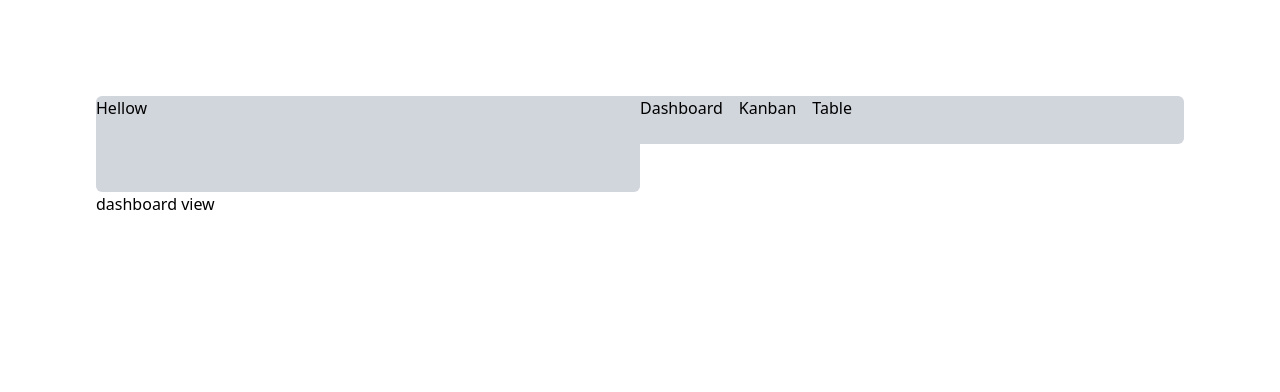
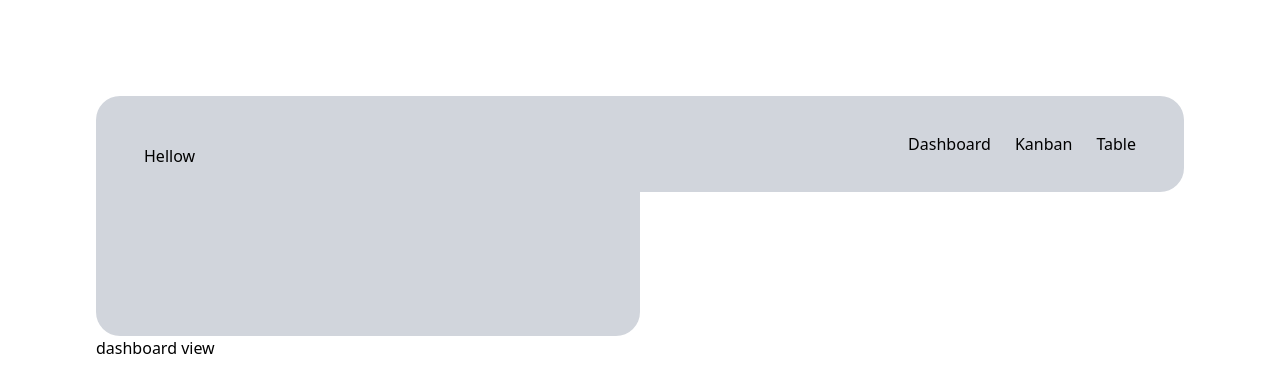
Before and after one commit to daniel-kadlec/Sway, a Next.js app: page /dashboard in a window 1280 px wide. Shown: the top 392 px of the page. Built offline with nearby package versions, Linux system fonts and the light colour scheme.

Commit message:
Feat: enhance Navbar layout and styling

```diff
--- a/app/components/navbar.tsx
+++ b/app/components/navbar.tsx
@@ -1,10 +1,10 @@
 import Link from "next/link";
 export default function Navbar(){
     return  (
-        <div className={'w-full flex'}>
-            <div className={'w-1/2 bg-gray-300 h-24 rounded-l-md rounded-br-md'}>Hellow</div>
-            <div className={'w-1/2 bg-gray-300 h-12 rounded-r-md'}>
-                <span className={'flex flex-row gap-4'}>
+        <div className={'w-full flex h-60'}>
+            <div className={'w-1/2 h-full bg-gray-300 rounded-l-3xl rounded-br-3xl p-12'}>Hellow</div>
+            <div className={'w-1/2 h-1/3 bg-gray-300 rounded-r-3xl p-12 flex items-center justify-end'}>
+                <span className={'flex flex-row gap-6'}>
                     <Link href="/dashboard">Dashboard</Link>
                     <Link href="/kanban">Kanban</Link>
                     <Link href="/table">Table</Link>
--- a/app/layout.tsx
+++ b/app/layout.tsx
@@ -7,9 +7,11 @@ export default function RootLayout({
 }>) {
   return (
     <html lang="en" suppressHydrationWarning>
-      <body className={'p-24'}>
-      <Navbar/>
-        {children}
+      <body className={'p-24 flex justify-center items-center'}>
+      <div className={'w-full h-full max-w-[2000px]'}>
+          <Navbar/>
+          {children}
+      </div>
       </body>
     </html>
   );
```
